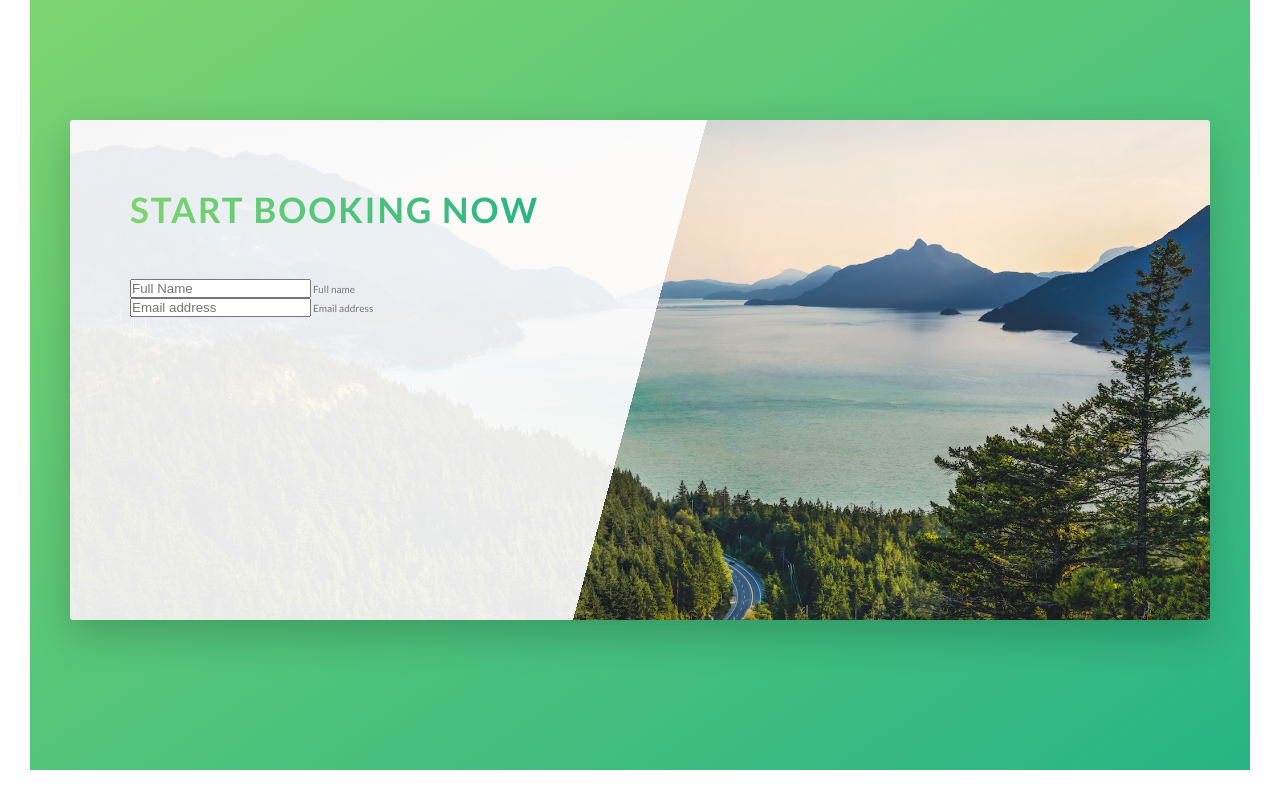
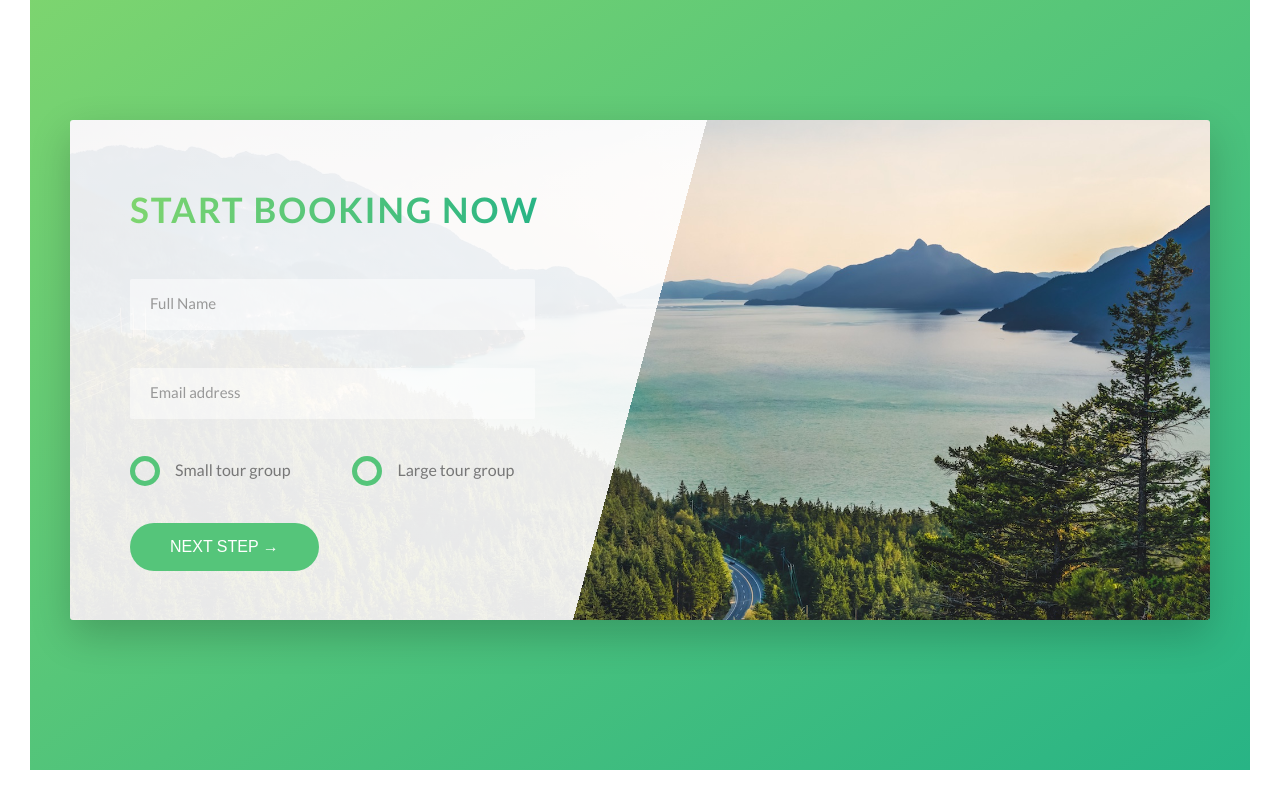
Before and after one commit to Ghuganiks/natours-website, a website: page index.html in a window 1280 px wide. Shown: the part 4688-5488 px from the top of the page. Drawn offline with Linux system fonts and the light colour scheme.

Commit message:
finished building form and form-section

```diff
--- a/index.html
+++ b/index.html
@@ -284,6 +284,29 @@
                                     <input type="email" class="form__input" placeholder="Email address" id="email" required>
                                     <label for="email" class="form__label">Email address</label>
                                 </div>
+
+                                <div class="form__group u-margin-bottom-medium">
+                                    <div class="form__radio-group">
+                                        <input type="radio" class="form__radio-input" id="small" name="size">
+                                        <label for="small" class="form__radio-label">
+                                            <span class="form__radio-button"></span>
+                                            Small tour group
+                                        </label>
+                                    </div>
+
+
+                                    <div class="form__radio-group">
+                                        <input type="radio" class="form__radio-input" id="large" name="size">
+                                        <label for="large" class="form__radio-label">
+                                            <span class="form__radio-button"></span>
+                                            Large tour group
+                                        </label>
+                                    </div>
+                                </div>
+
+                                <div class="form__group">
+                                    <button class="btn btn--green">Next step &rarr;</button>
+                                </div>
                             </form>
                         </div>
                     </div>
--- a/sass/abstracts/_variables.scss
+++ b/sass/abstracts/_variables.scss
@@ -14,6 +14,8 @@
 
 
 $color-grey-dark: #777;
+$color-grey-dark-2: #999;
+
 $color-white: #fff;
 $color-black: #000;
 
--- a/sass/base/_utilities.scss
+++ b/sass/base/_utilities.scss
@@ -1,8 +1,8 @@
-.u-center-text { text-align: center; }
+.u-center-text { text-align: center !important; }
 
-.u-margin-bottom-small { margin-bottom: 1.5rem; }
-.u-margin-bottom-medium { margin-bottom: 4rem; }
-.u-margin-bottom-big { margin-bottom: 8rem; }
+.u-margin-bottom-small { margin-bottom: 1.5rem !important; }
+.u-margin-bottom-medium { margin-bottom: 4rem !important; }
+.u-margin-bottom-big { margin-bottom: 8rem !important; }
 
-.u-margin-top-big { margin-bottom: 8rem; }
-.u-margin-top-huge { margin-bottom: 10rem; }
+.u-margin-top-big { margin-bottom: 8rem !important; }
+.u-margin-top-huge { margin-bottom: 10rem !important; }
--- a/sass/components/_button.scss
+++ b/sass/components/_button.scss
@@ -1,4 +1,5 @@
 .btn {
+  &,
   &:link,
   &:visited {
     text-transform: uppercase;
@@ -9,7 +10,12 @@
     transition: all .2s;
     position: relative;
     font-size: $default-font-size;
+
+    //Change for the <button> element
+    border: none;
+    cursor: pointer;
   }
+
   &:hover {
     transform: translateY(-3px);
     box-shadow: 0 1rem 2rem rgba($color-black, .2);
--- /dev/null
+++ b/sass/components/_form.scss
@@ -0,0 +1,96 @@
+.form {
+  &__group:not(:last-child) {
+    margin-bottom: 1rem;
+  }
+
+  &__input {
+    font-size: 1.5rem;
+    font-family: inherit;
+    color: inherit;
+    padding: 1.5rem 2rem;
+    border-radius: 2px;
+    background-color: rgba($color-white, .5);
+    border: none;
+    border-bottom: 3px solid transparent;
+    width: 90%;
+    display: block;
+    transition: all .3s;
+
+    &:focus {
+    outline: none;
+    box-shadow: 0 1rem 2rem rgba($color-black, .1);
+    border-bottom: 3px solid $color-primary;
+  }
+
+    &:focus:invalid {
+      border-bottom: 3px solid $color-secondary-dark;
+    }
+
+    &::-webkit-input-placeholder {
+    color: $color-grey-dark-2;
+  }
+
+  }
+
+  &__label {
+    font-size: 1.2rem;
+    font-weight: 700;
+    margin-left: 2rem;
+    margin-top: .7rem;
+    display: block;
+    transition: all .3s;
+  }
+
+  &__input:placeholder-shown + &__label{
+    opacity: 0;
+    visibility: hidden;
+    transform: translateY(-4rem);
+  }
+
+  &__radio-group {
+    width: 49%;
+    display: inline-block;
+  }
+
+  &__radio-input {
+    display: none;
+  }
+
+  &__radio-label {
+    font-size: $default-font-size;
+    cursor: pointer;
+    position: relative;
+    padding-left: 4.5rem;
+  }
+
+  &__radio-button {
+    height: 3rem;
+    width: 3rem;
+    border: 5px solid $color-primary;
+    border-radius: 50%;
+    display: inline-block;
+    position: absolute;
+    left: 0;
+    top: -.4rem;
+
+
+    &::after {
+      content: "";
+      display: block;
+      height: 1.3rem;
+      width: 1.3rem;
+      border-radius: 50%;
+      position: absolute;
+      top: 50%;
+      left: 50%;
+      transform: translate(-50%, -50%);
+      background-color: $color-primary;
+      opacity: 0;
+      transition: opacity .2s;
+    }
+  }
+
+  &__radio-input:checked ~ &__radio-label &__radio-button::after {
+    opacity: 1;
+  }
+}
--- a/sass/main.scss
+++ b/sass/main.scss
@@ -13,6 +13,7 @@
 @import "components/feature-box";
 @import "components/card";
 @import "components/story";
+@import "components/form";
 
 @import "layout/grid";
 @import "layout/header";
```
Also changed, not shown: css/style.css, 1 other file.
